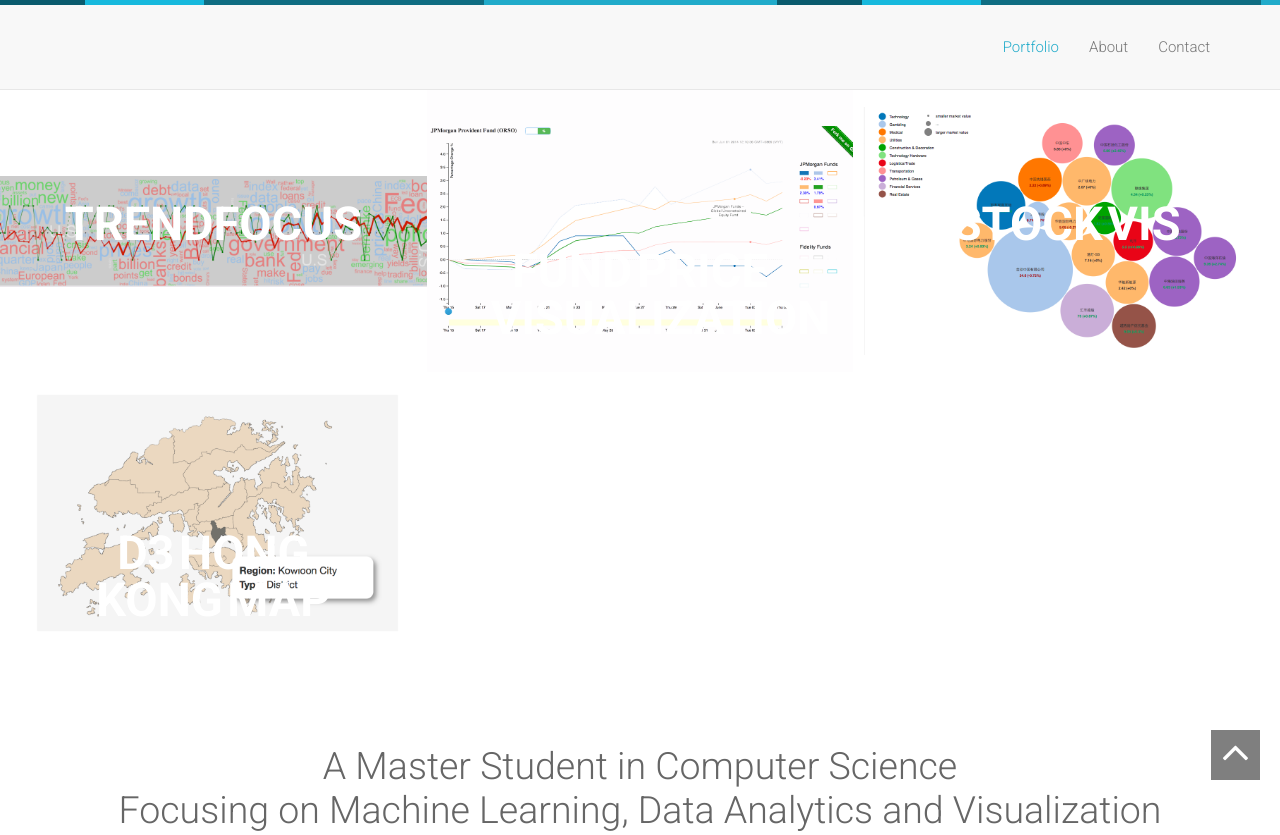
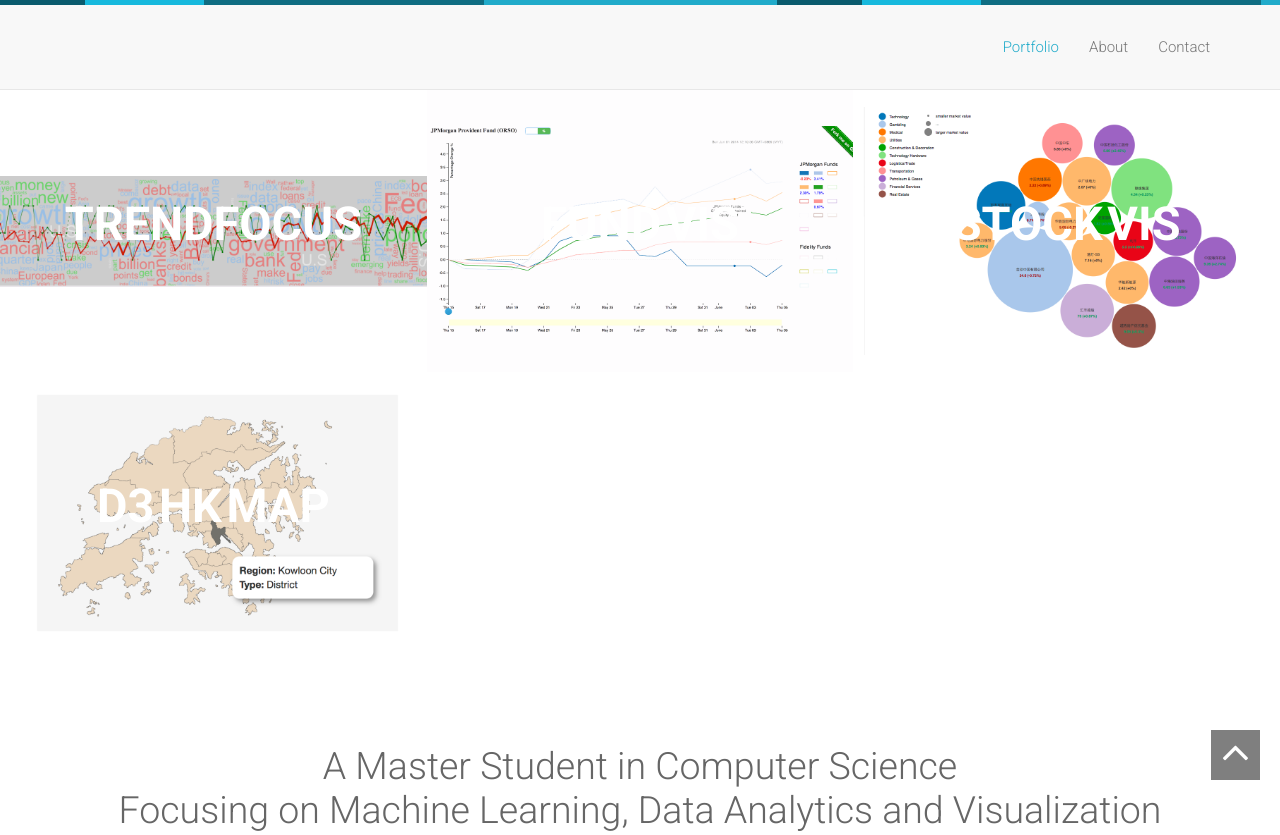
Before and after one commit to ywng/ywng.github.io, a plain HTML site: page index.html in a window 1280 px wide. Shown: the top 835 px of the page. Drawn offline with Linux system fonts and the light colour scheme.

Commit message:
start from template.

```diff
--- a/index.html
+++ b/index.html
@@ -89,7 +89,7 @@
      <figure class="effect-oscar  wowload fadeInUp">
         <img src="images/portfolio/fund_price_vis.png" alt="Fund Price Visualization"/>
         <figcaption>
-            <h2>Fund Price Visualization</h2>
+            <h2>Fund Vis</h2>
             <p>Redesign time series chart in D3 for easier view and interaction with data<br>
             <a href="https://fundvis-ywng.rhcloud.com/JPMProvident.html">View more</a></p>
         </figcaption>
@@ -105,7 +105,7 @@
      <figure class="effect-oscar  wowload fadeInUp">
         <img src="images/portfolio/d3_map_hk.png" alt="D3 Hong Kong Map"/>
         <figcaption>
-            <h2>D3 Hong Kong Map</h2>
+            <h2>D3 HK Map</h2>
             <p><br>
             <a href="https://fundvis-ywng.rhcloud.com/hk-vis/hkmap/index.html">View more</a></p>
         </figcaption>
```
